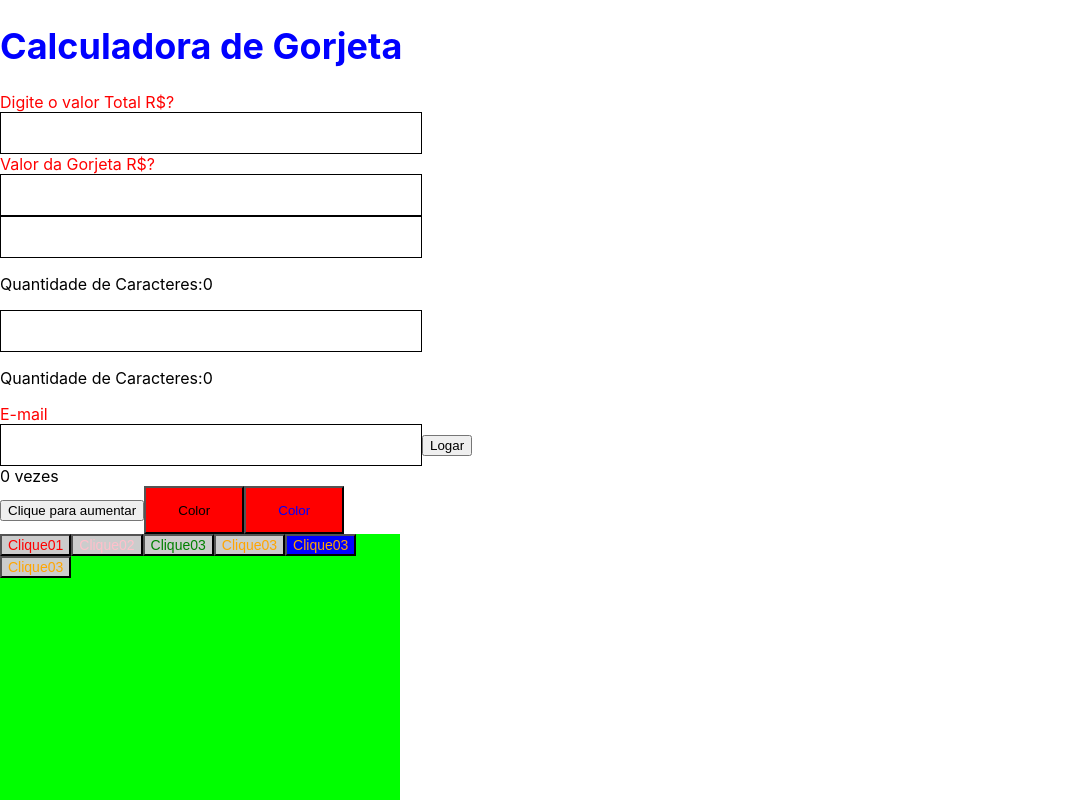
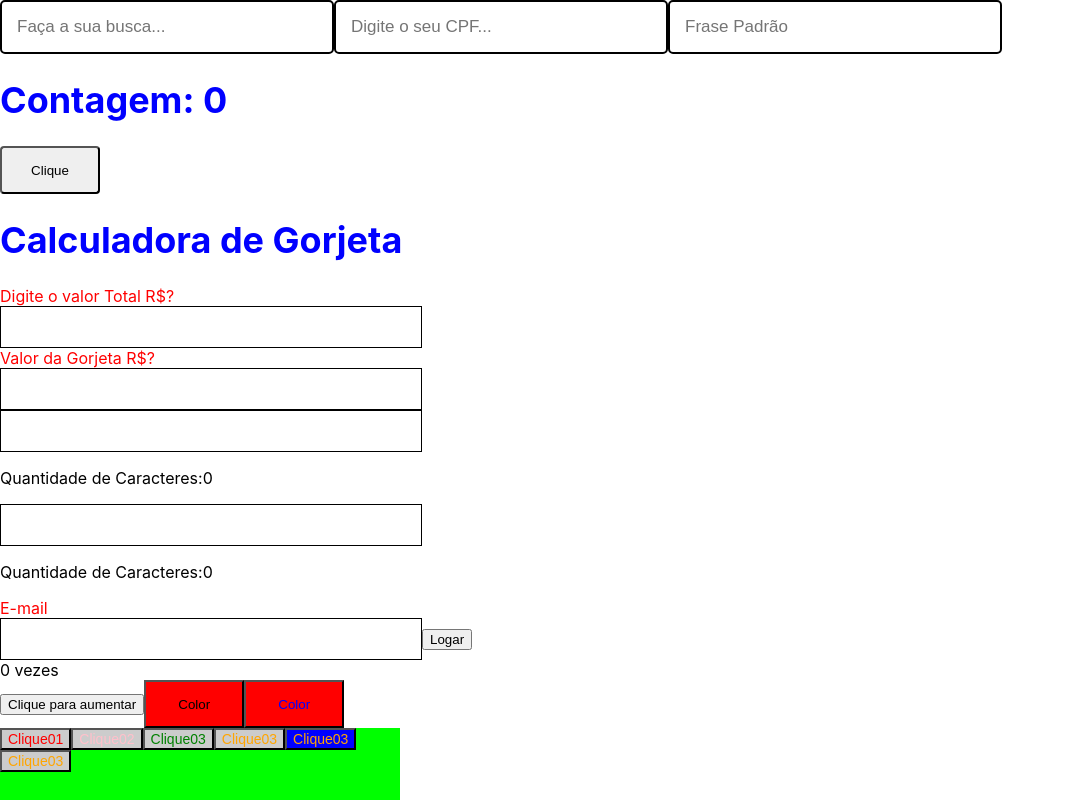
Before and after one commit to silastj/reactJSB7Web, a React (Create React App) app: page / in a window 1280 px wide. Shown: the top 800 px of the page, without its empty margins (0-1065 px from the left). Built offline with nearby package versions, Linux system fonts and the light colour scheme.

Commit message:
Organizando os Componentes

```diff
--- a/src/campo.js
+++ b/src/campo.js
@@ -1,4 +1,4 @@
-import React, { useState } from 'react';
+import React, { useState, useEffect } from 'react';
 import styled from 'styled-components';
 
 const Input = styled.input`
@@ -16,6 +16,11 @@ const H1 = styled.h1`
     font-size:36px;
     color:blue;
 `;
+const Button = styled.button`
+    width:100px;
+    height:48px;
+    border-radius:4px;
+`;
 
 
 function Campos(){
@@ -29,6 +34,26 @@ function Campos(){
     const [ valor1, setValor1 ] = useState('');
     const [ valor2, setValor2] = useState('');
 
+    const [contagem, setContagem ] = useState(0);
+
+
+    useEffect(() => {
+        if(contagem === 0){
+            document.title = "Começou:";
+        }else {
+            document.title = 'Contagem:' + contagem;
+        }
+
+        return() => {
+
+        };
+
+    }, [contagem]);
+
+
+    function aumentarNumeros(){
+        setContagem(contagem +1);
+    }
 
 
     const handleInput = (e) => {
@@ -37,6 +62,10 @@ function Campos(){
 
     return (
         <>
+        <H1>Contagem: {contagem}</H1>
+        <Button onClick={aumentarNumeros}>Clique</Button>
+
+
         <H1>Calculadora de Gorjeta</H1>
         <Label>Digite o valor Total R$?</Label><br/>
         <Input type="number" value={valor1} onChange={(e)=> setValor1(parseFloat(e.target.value))}/><br/>
--- /dev/null
+++ b/src/components/SearchBox.js
@@ -0,0 +1,22 @@
+import React,{useState} from 'react';
+import styled from 'styled-components';
+
+const InputText = styled.input`
+    border:2px solid #000;
+    border-radius:5px;
+    padding:15px;
+    font-size:17px;
+    width:300px;
+`;
+
+function SearchBox(props) {
+    return(
+        <>
+        <InputText placeholder={props.frasePadrao ?? 'Frase Padrão'}/>
+        </>
+    );
+}
+
+
+
+export default SearchBox;
--- a/src/index.js
+++ b/src/index.js
@@ -10,10 +10,15 @@ import * as serviceWorker from './serviceWorker';
 import Button from './buttom';
 import New from './useStateA';
 import Campos from './campo';
+import SearchBox from './components/SearchBox';
 
 
 ReactDOM.render(
     <React.StrictMode>
+      <SearchBox type="text" frasePadrao="Faça a sua busca..."/>
+      <SearchBox type="text" frasePadrao="Digite o seu CPF..."/>
+      <SearchBox type="text" />
+
       <Campos/>
       <New/>
       <Btn/>
```
Also changed, not shown: 1 other file (tests, documents, lock files or other folders).
